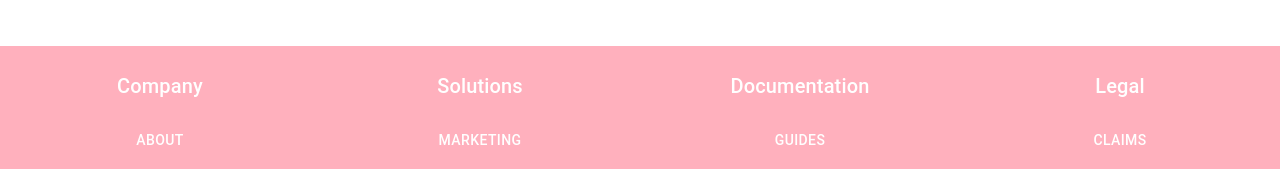
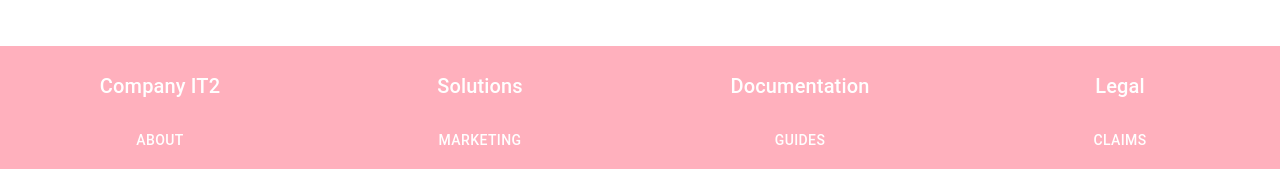
Before and after one commit to tanvinhluong/BookShop-ReactJS-SpringBoot, a React (Create React App) app in the folder frontend/bookshop/: page / in a window 1280 px wide. Shown: the part 1863-2032 px from the top of the page. Built offline with nearby package versions, Linux system fonts and the light colour scheme.

Commit message:
update name IT2

```diff
--- a/frontend/bookshop/src/customer/components/Footer/Footer.jsx
+++ b/frontend/bookshop/src/customer/components/Footer/Footer.jsx
@@ -15,7 +15,7 @@ function Footer() {
       >
         <Grid item xs={12} sm={6} md={3}>
           <Typography className="pb-5" variant="h6">
-            Company
+            Company IT2
           </Typography>
           <div>
             <Button className="pb-5" variant="h6" gutterBottom>
```
